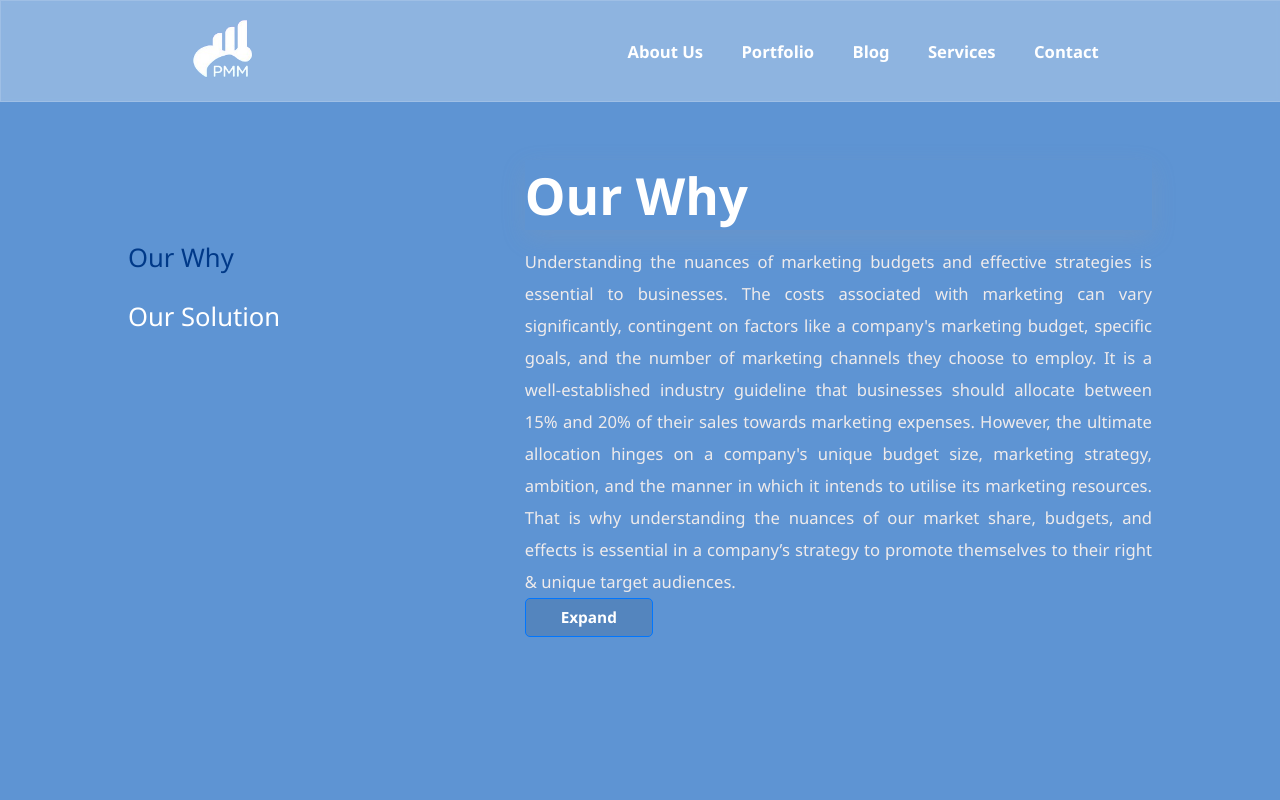
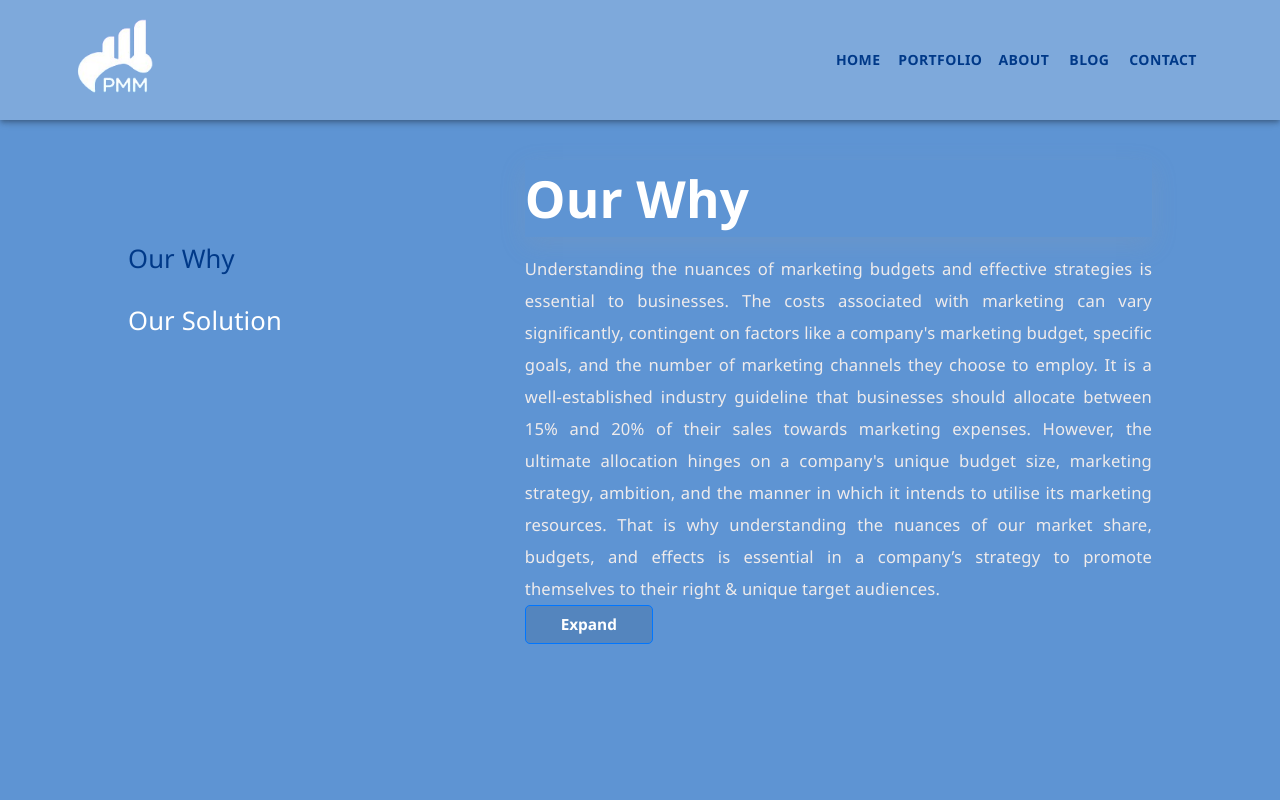
Before and after one commit to Umweltdev/prevailclient, a React (Vite) app: page /About in a window 1280 px wide. Shown: the top 800 px of the page. Built offline with nearby package versions, Linux system fonts and the light colour scheme.

Commit message:
navbar | changed to material ui

```diff
--- a/src/App.jsx
+++ b/src/App.jsx
@@ -10,7 +10,7 @@
 function App() {
   return (
     <Routes>
-      <Route path="/" element={<Landing />} />
+      <Route path="/home" element={<Landing />} />
       <Route path="/About" element={<About />} />
       <Route path="/Portfolio" element={<Portfolio />} />
       <Route path="/Blog" element={<Blog />} />
--- /dev/null
+++ b/src/components/Navbar/Appbar.jsx
@@ -0,0 +1,141 @@
+import * as React from "react";
+import AppBar from "@mui/material/AppBar";
+import Box from "@mui/material/Box";
+import CssBaseline from "@mui/material/CssBaseline";
+import Divider from "@mui/material/Divider";
+import Drawer from "@mui/material/Drawer";
+import IconButton from "@mui/material/IconButton";
+import List from "@mui/material/List";
+import ListItem from "@mui/material/ListItem";
+import ListItemButton from "@mui/material/ListItemButton";
+import ListItemText from "@mui/material/ListItemText";
+import MenuIcon from "@mui/icons-material/Menu";
+import Toolbar from "@mui/material/Toolbar";
+import Typography from "@mui/material/Typography";
+import Button from "@mui/material/Button";
+import { Link } from "react-router-dom";
+import wLogo from "./wlogo.png";
+
+const drawerWidth = 240;
+const navItems = ["Home", "Portfolio", "About", "Blog", "Contact"];
+
+function DrawerAppBar() {
+  const [mobileOpen, setMobileOpen] = React.useState(false);
+  const [showNavbar, setShowNavbar] = React.useState(true);
+
+  React.useEffect(() => {
+    let prevScrollPos = window.pageYOffset;
+
+    const handleScroll = () => {
+      const currentScrollPos = window.pageYOffset;
+      const isVisible =
+        prevScrollPos > currentScrollPos || currentScrollPos <= 100;
+
+      setShowNavbar(isVisible);
+      prevScrollPos = currentScrollPos;
+    };
+
+    window.addEventListener("scroll", handleScroll);
+
+    return () => {
+      window.removeEventListener("scroll", handleScroll);
+    };
+  }, []);
+
+  const handleDrawerToggle = () => {
+    setMobileOpen((prevState) => !prevState);
+  };
+
+  const drawer = (
+    <Box onClick={handleDrawerToggle} sx={{ textAlign: "center" }}>
+      <Typography variant="h6" sx={{ my: 2 }}>
+        <img src={wLogo} alt="logo" />
+      </Typography>
+      <Divider />
+      <List>
+        {navItems.map((item) => (
+          <ListItem key={item} disablePadding>
+            <Link
+              to={`/${item.toLowerCase()}`}
+              style={{ textDecoration: "none", color: "inherit" }}
+            >
+              <ListItemButton sx={{ textAlign: "center" }}>
+                <ListItemText primary={item} />
+              </ListItemButton>
+            </Link>
+          </ListItem>
+        ))}
+      </List>
+    </Box>
+  );
+
+  return (
+    <Box>
+      <CssBaseline />
+      {showNavbar && (
+        <AppBar
+          component="nav"
+          sx={{
+            background: "rgba(255, 255, 255, 0.2)",
+            height: "15vh",
+            display: "flex",
+            justifyContent: "center",
+            padding: "0 4vw",
+          }}
+        >
+          <Toolbar>
+            <IconButton
+              color="inherit"
+              aria-label="open drawer"
+              edge="start"
+              onClick={handleDrawerToggle}
+              sx={{ mr: 2, display: { sm: "none" } }}
+            >
+              <MenuIcon />
+            </IconButton>
+            <Typography
+              variant="h6"
+              component="div"
+              sx={{ flexGrow: 1, display: { xs: "none", sm: "block" } }}
+            >
+              <img style={{ height: "10vh" }} src={wLogo} alt="logo" />
+            </Typography>
+            <Box sx={{ display: { xs: "none", sm: "block" } }}>
+              {navItems.map((item) => (
+                <Button key={item} sx={{ color: "#003988", fontWeight: "900" }}>
+                  <Link
+                    to={`/${item.toLowerCase()}`}
+                    style={{ textDecoration: "none", color: "inherit" }}
+                  >
+                    {item}
+                  </Link>
+                </Button>
+              ))}
+            </Box>
+          </Toolbar>
+        </AppBar>
+      )}
+      <nav>
+        <Drawer
+          variant="temporary"
+          open={mobileOpen}
+          onClose={handleDrawerToggle}
+          ModalProps={{
+            keepMounted: true, // Better open performance on mobile.
+          }}
+          sx={{
+            display: { xs: "block", sm: "none" },
+            "& .MuiDrawer-paper": {
+              boxSizing: "border-box",
+              width: drawerWidth,
+            },
+          }}
+        >
+          {drawer}
+        </Drawer>
+      </nav>
+    </Box>
+  );
+}
+
+export default DrawerAppBar;
--- /dev/null
+++ b/src/components/ReusedComponents/Button.jsx
@@ -0,0 +1,15 @@
+import * as React from "react";
+import Stack from "@mui/material/Stack";
+import Button from "@mui/material/Button";
+
+function BasicButtons({ text, bgColor }) {
+  return (
+    <Stack>
+      <Button variant="contained" backgroundColor={bgColor}>
+        {text}
+      </Button>
+    </Stack>
+  );
+}
+
+export default BasicButtons;
--- a/src/components/Services/SectionOne.jsx
+++ b/src/components/Services/SectionOne.jsx
@@ -1,9 +1,11 @@
+import DrawerAppBar from "../Navbar/Appbar";
 import Navbar from "../Navbar/Navbar"
 
 const SectionOne = () => {
   return (
     <div className="sOneContainer">
-      <Navbar/>
+      {/* <Navbar/> */}
+      <DrawerAppBar/>
     </div>
   );
 }
--- a/src/pages/About.jsx
+++ b/src/pages/About.jsx
@@ -3,16 +3,18 @@
 import SectionThree from "../components/About/SectionThree";
 import SectionTwo from "../components/About/SectionTwo";
 import Navbar from "../components/Navbar/Navbar.jsx";
-import SectionFour from "../components/About/SectionFour.jsx"
+import SectionFour from "../components/About/SectionFour.jsx";
 import SectionConsultation from "../components/About/SectionConsultation.jsx";
+import DrawerAppBar from "../components/Navbar/Appbar.jsx";
 
 const About = () => {
   return (
     <div>
-      <Navbar />
+      <DrawerAppBar />
+      {/* <Navbar /> */}
       {/* <SectionOne /> */}
       <SectionTwo />
-      <SectionConsultation/>
+      <SectionConsultation />
       {/* <SectionFour/> */}
       <SectionThree />
       <Footer />
--- a/src/pages/Blog.jsx
+++ b/src/pages/Blog.jsx
@@ -2,11 +2,12 @@
 import SectionOne from "../components/Blog/SectionOne";
 import Footer from "../components/Footer/Footer";
 import Navbar from "../components/Navbar/Navbar";
+import DrawerAppBar from "../components/Navbar/Appbar";
 
 const Blog = () => {
   return (
     <>
-      <Navbar />
+      <DrawerAppBar />
       <SectionOne />
     </>
   );
--- a/src/pages/Contact.jsx
+++ b/src/pages/Contact.jsx
@@ -4,12 +4,13 @@
 import SectionFive from "../components/Services/SectionFive";
 import Footer from "../components/Footer/Footer";
 import Navbar from "../components/Navbar/Navbar";
+import DrawerAppBar from "../components/Navbar/Appbar";
 
 
 const Contact = () => {
   return (
     <div>
-      <Navbar />
+      <DrawerAppBar />
       <SectionOne />
       <SectionTwo />
       <SectionThree />
--- a/src/pages/Landing.jsx
+++ b/src/pages/Landing.jsx
@@ -6,13 +6,15 @@
 import SectionSix from "../components/Landing/SectionSix";
 import SectionThree from "../components/Landing/SectionThree";
 import SectionTwo from "../components/Landing/SectionTwo";
+import DrawerAppBar from "../components/Navbar/Appbar";
 import Navbar from "../components/Navbar/Navbar";
 // import Follower from "../components/MouseAnimation";
 
 const Landing = () => {
   return (
     <div>
-      <Navbar />
+      <DrawerAppBar />
+      {/* <Navbar /> */}
       <Hero />
       <SectionTwo />
       <SectionThree />
--- a/src/pages/Portfolio.jsx
+++ b/src/pages/Portfolio.jsx
@@ -5,12 +5,13 @@
 import SectionFive from "../components/Portfolio/SectionFive";
 import Footer from "../components/Footer/Footer"
 import Navbar from "../components/Navbar/Navbar";
+import DrawerAppBar from "../components/Navbar/Appbar";
 // import SectionSix from "../components/Portfolio/SectionSix";
 
 const Portfolio = () => {
   return (
     <div>
-      <Navbar />
+      <DrawerAppBar />
       <SectionOne />
       <SectionTwo />
       <SectionThree />
```
Also changed, not shown: 1 other file (tests, documents, lock files or other folders).
